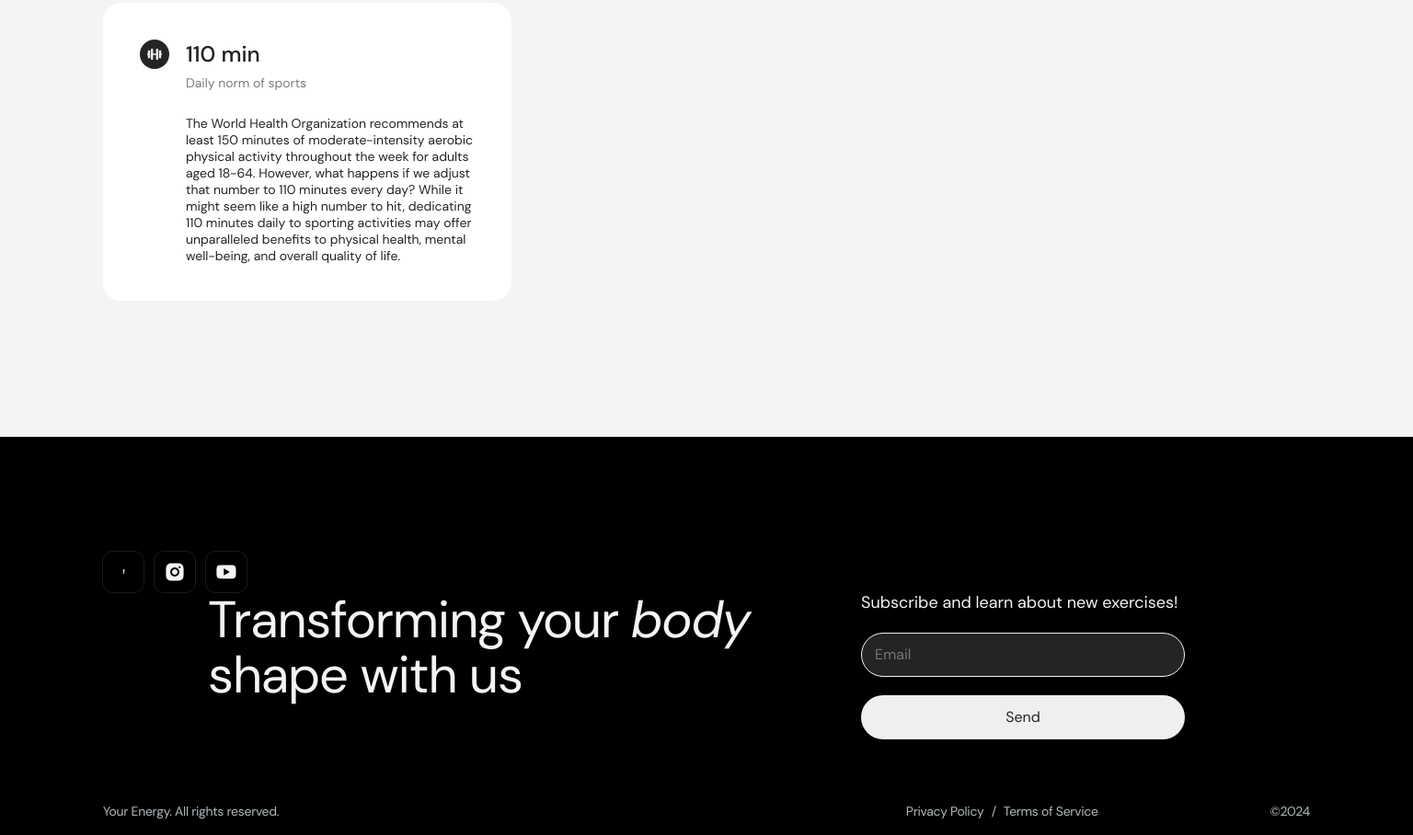
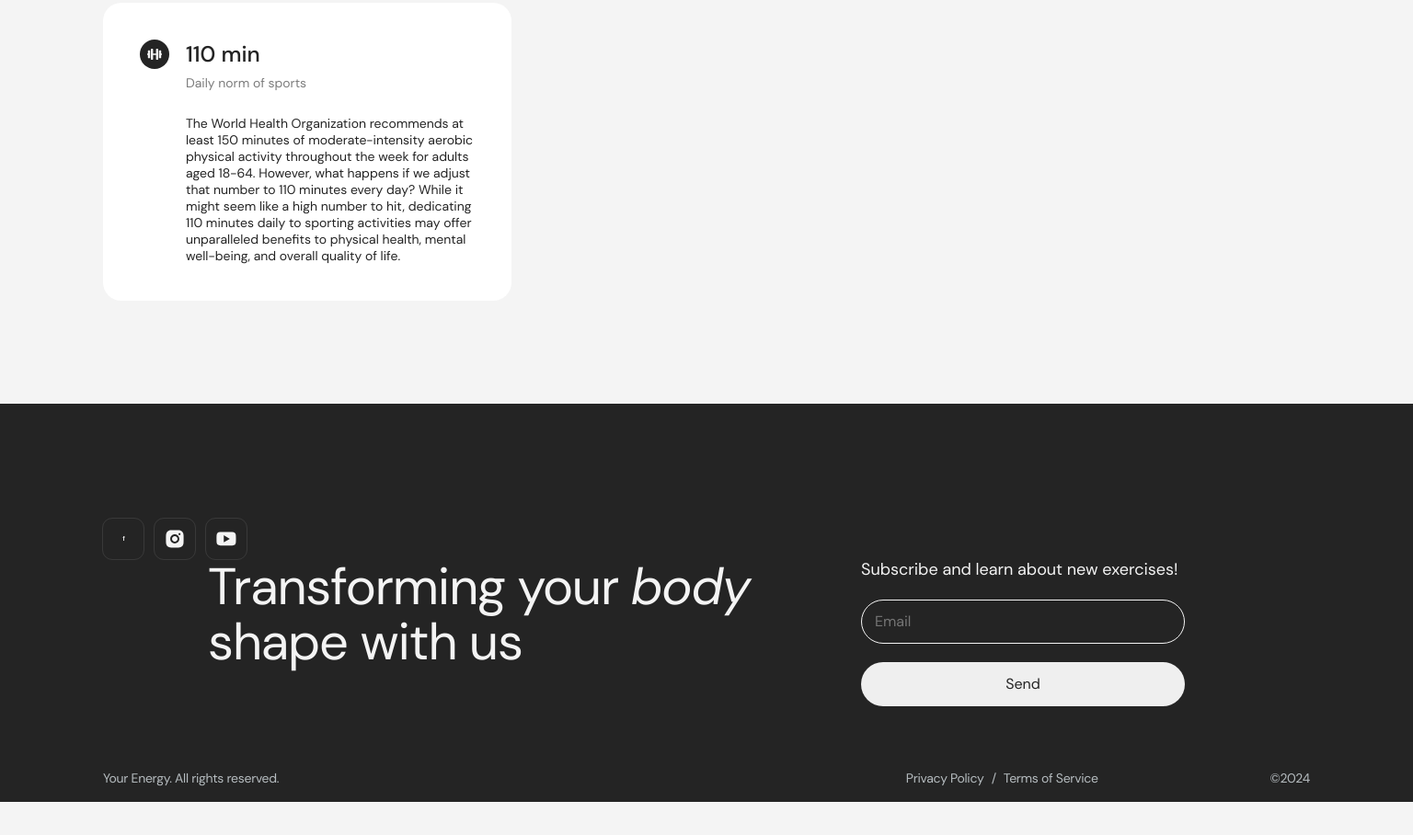
Before and after one commit to RomanSemywolos/energy-project-team, a website built with Vite: page src/index.html in a window 1536 px wide. Shown: the part 1625-2533 px from the top of the page at 92% size. After the commit the page ends 2497 px from the top, so only its background shows below. Built offline with nearby package versions, Linux system fonts and the light colour scheme; no server answers.

Commit message:
fix footer color

```diff
--- a/src/css/layout/footer.css
+++ b/src/css/layout/footer.css
@@ -1,5 +1,5 @@
 .footer__background {
-  background-color: black;
+  background-color: var(--dark-gray);
 }
 
 .footer__container {
@@ -13,12 +13,6 @@
     flex-wrap: wrap;
     padding-top: 64px;
     padding-bottom: 16px;
-  }
-}
-
-@media screen and (min-width: 1440px) {
-  .footer__container {
-    margin-top: 68px;
   }
 }
 
```
